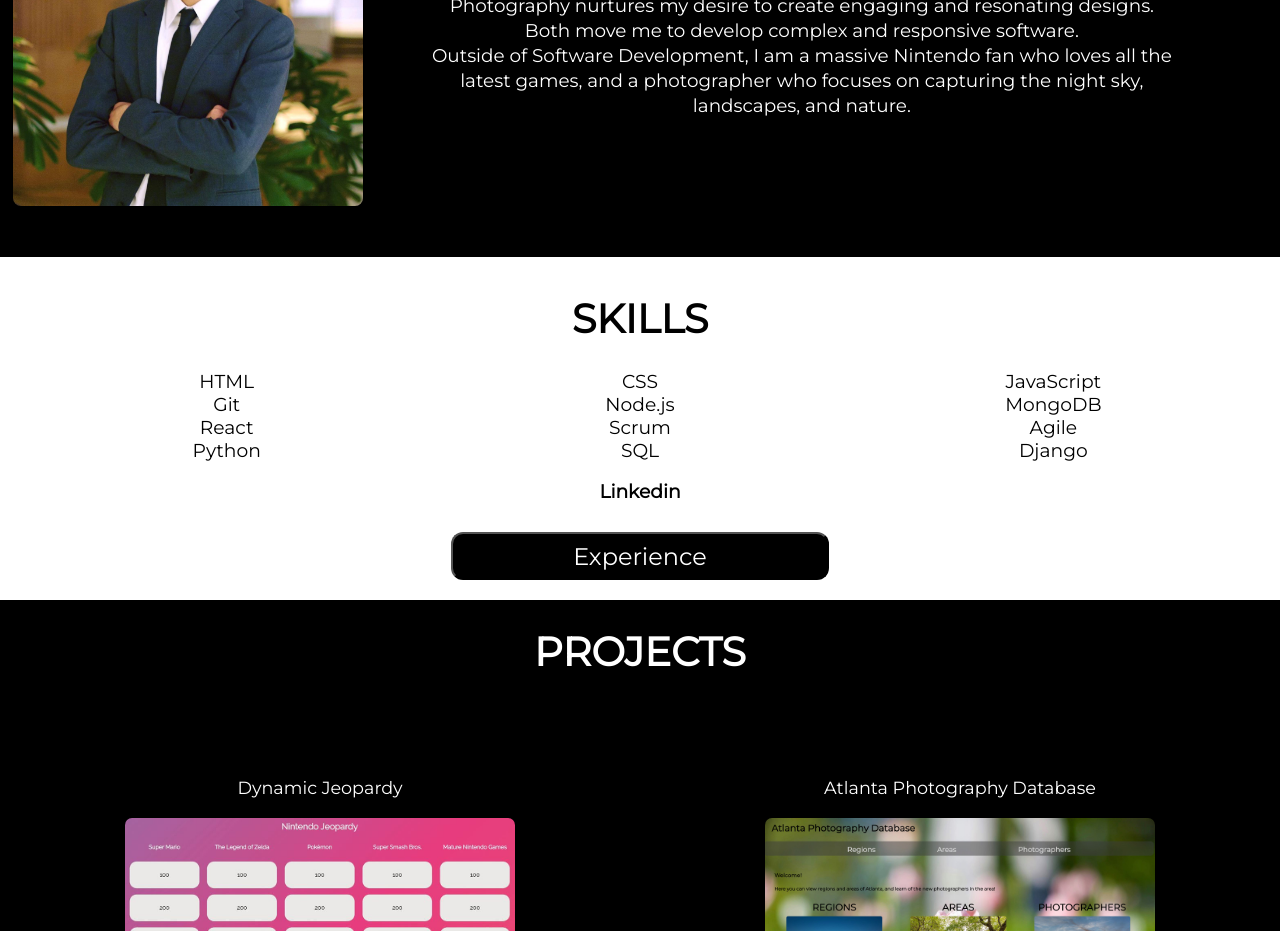
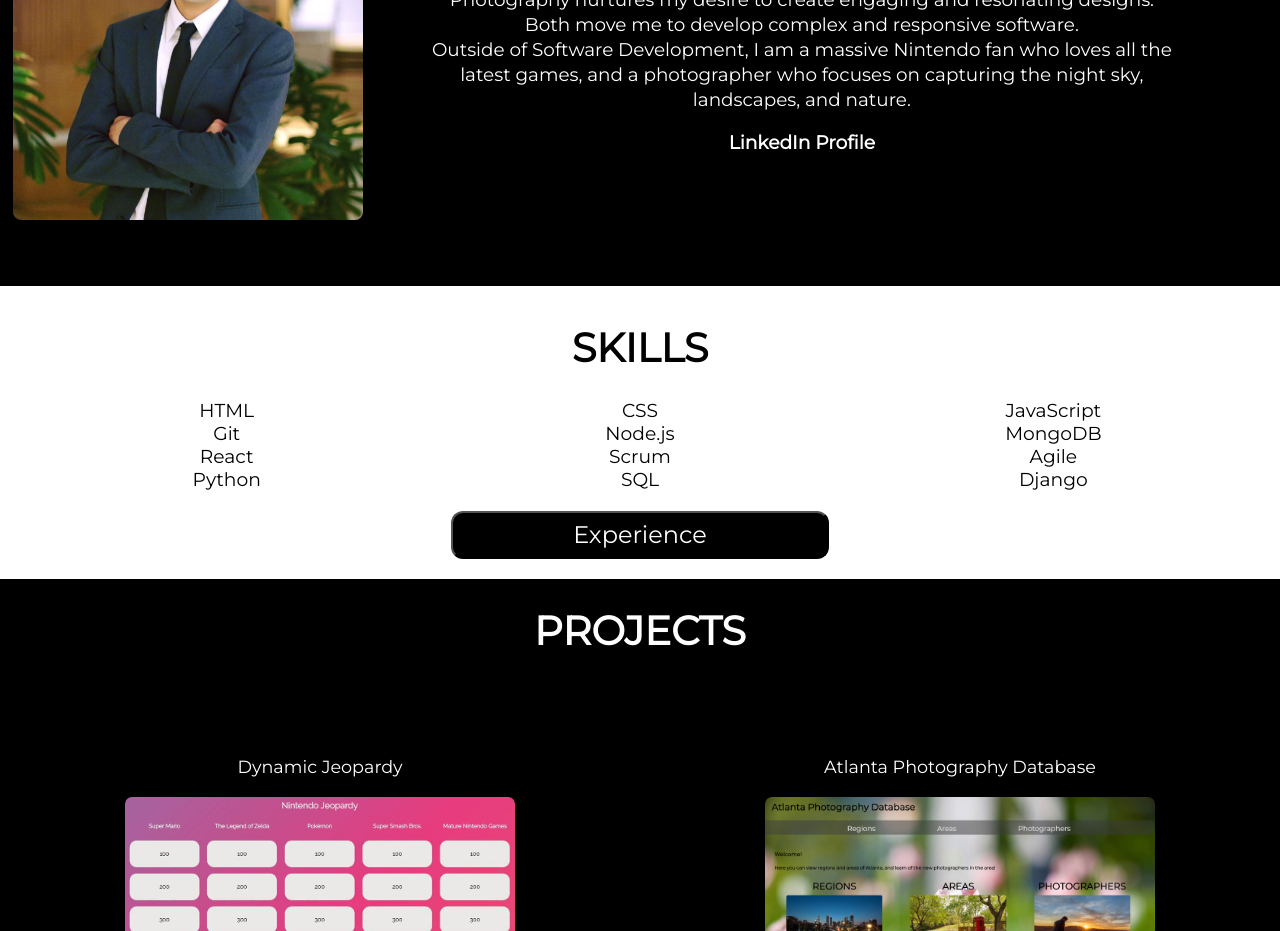
Before and after one commit to mekaala/react-portfolio-app, a React (Create React App) app: page / in a window 1280 px wide. Shown: the part 940-1871 px from the top of the page. Built offline with nearby package versions, Linux system fonts and the light colour scheme.

Commit message:
added LinkedIn to About Section

```diff
--- a/src/components/About.jsx
+++ b/src/components/About.jsx
@@ -11,6 +11,7 @@ export default class About extends Component {
                     <div className="about-description">
                         <p>Software Engineer with a background in Chemistry and photographic passion. Science builds my drive to experiment with and construct complex objectives. Photography nurtures my desire to create engaging and resonating designs. Both move me to develop complex and responsive software.<br/>
                         Outside of Software Development, I am a massive Nintendo fan who loves all the latest games, and a photographer who focuses on capturing the night sky, landscapes, and nature.</p>
+                        <h3><a href="https://www.linkedin.com/in/mekaal-ahmad-b7339191/" target="_blank">LinkedIn Profile</a></h3>
                     </div>
                 </div>
             </div>
--- a/src/components/SkillList.jsx
+++ b/src/components/SkillList.jsx
@@ -34,7 +34,6 @@ export default class SkillList extends Component {
                         return <Skill skill={skill} key={i} />
                     })}
                 </div>
-                <h3><a href="https://www.linkedin.com/in/mekaal-ahmad-b7339191/" target="_blank">Linkedin</a></h3>
                 <button onClick={ this.toggleResume }>
                     { this.state.showResume
                         ? 'Collapse'
```
